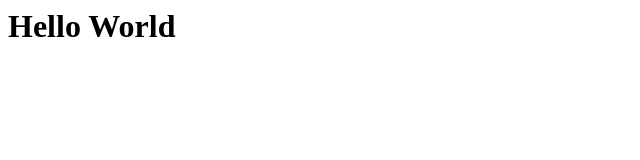
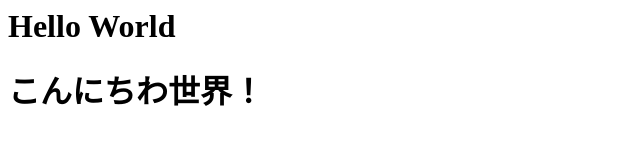
Before and after one commit to zantare/practice, a plain HTML site: page index.html in a window 1280 px wide. Shown: the whole page, without its empty margins (0-640 px from the left). Drawn offline with Linux system fonts and the light colour scheme.

Commit message:
add こんにちわ世界！to index.html

```diff
--- a/index.html
+++ b/index.html
@@ -4,5 +4,6 @@
 	</head>
 	<body>
 		<h1>Hello World</h1>
+		<h1>こんにちわ世界！</h1>
 	</body>
 </html>
```
